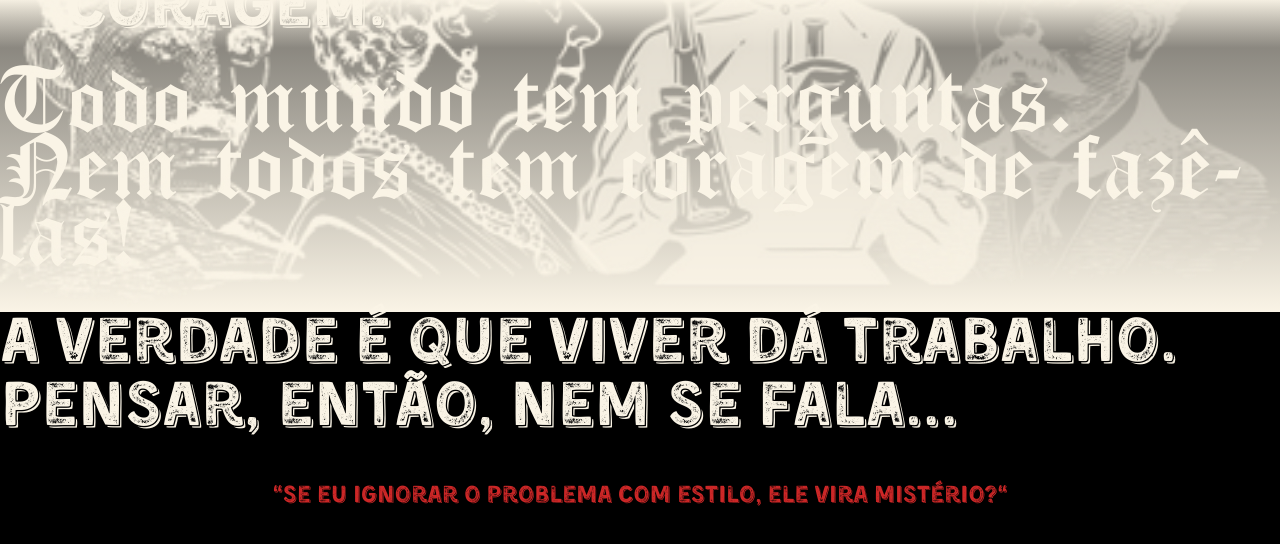
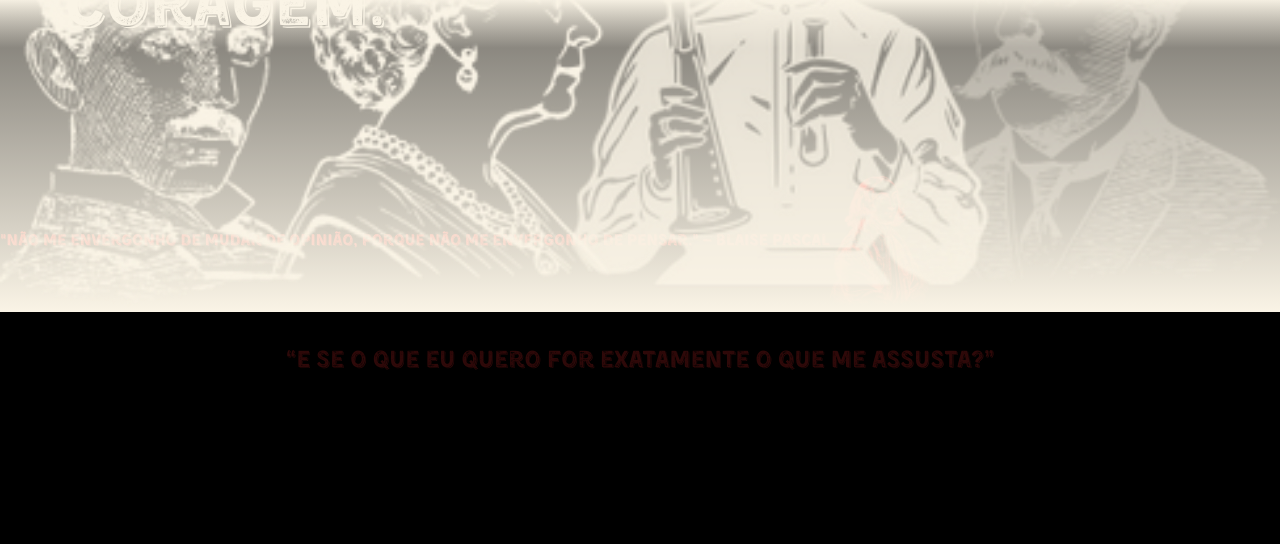
Before and after one commit to Patrikmagalhaes/frontend-conselhos, a React (Vite) app: page / in a window 1280 px wide. Shown: the part 722-1266 px from the top of the page. After the commit the page ends 1178 px from the top, so only its background shows below. Built offline with nearby package versions, Linux system fonts and the light colour scheme.

Commit message:
feat: create component QuotePascal

```diff
--- /dev/null
+++ b/src/components/QuotePascal/QuotePascal.style.ts
@@ -0,0 +1,10 @@
+import styled from "styled-components";
+
+export const DivQuote = styled.div`
+display: flex;
+align-items:center;
+padding-top:10%;
+`
+export const PQuote = styled.p`
+color: #ff3131;
+`
--- /dev/null
+++ b/src/components/QuotePascal/QuotePascal.tsx
@@ -0,0 +1,16 @@
+import { DivQuote, PQuote } from "./QuotePascal.style";
+import BlaiseImage from '../../assets/images/blaisepascal.png'
+
+export const QuotePascal = () => {
+  return (
+    <>
+      <DivQuote>
+        <PQuote>
+          "Não me envergonho de mudar de opinião, porque não me envergonho de
+          pensar." — Blaise Pascal
+        </PQuote>
+        <img style={{ width: "100px" }} src={BlaiseImage} alt="Blaise Pascal " />
+      </DivQuote>
+    </>
+  );
+};
--- a/src/components/QuoteSlider/QuoteSlider.tsx
+++ b/src/components/QuoteSlider/QuoteSlider.tsx
@@ -1,9 +1,6 @@
 // components/QuoteSlider.tsx
 import React, { useEffect, useState } from "react";
 import { Quote, Wrapper } from "./QuoteSlider.style";
-
-
-
 
 const quotes = [
   "“E se o que eu quero for exatamente o que me assusta?”",
@@ -25,8 +22,8 @@ export const QuoteSlider: React.FC = () => {
       setTimeout(() => {
         setIndex((prev) => (prev + 1) % quotes.length); // troca frase
         setVisible(true); // aparece nova
-      }, 1000); // tempo do fadeOut
-    }, 4000); // tempo total entre trocas
+      },2000); // tempo do fadeOut
+    }, 5000); // tempo total entre trocas
 
     return () => clearInterval(interval);
   }, []);
--- a/src/sections/Hero/Hero.tsx
+++ b/src/sections/Hero/Hero.tsx
@@ -16,6 +16,7 @@ import {
   Video,
 } from "./Hero.styles";
 import { QuoteSlider } from "../../components/QuoteSlider/QuoteSlider";
+import { QuotePascal } from "../../components/QuotePascal/QuotePascal";
 
 export const Hero = () => {
   return (
@@ -33,7 +34,8 @@ export const Hero = () => {
 
           <DivTextHero>
             <H2>
-              Dúvidas fazem parte<br />
+              Dúvidas fazem parte
+              <br />
               do caminho...
             </H2>
             <P>
@@ -53,10 +55,10 @@ export const Hero = () => {
           </ContainerBustos>
         </Content>
       </Banner>
-      <Gradient/>
-      <H2>Todo mundo tem perguntas. Nem todos tem coragem de fazê-las!</H2>
-      <P>A verdade é que viver dá trabalho. Pensar, então, nem se fala...</P>
-      <QuoteSlider/>
+      <Gradient />
+
+     <QuotePascal/>
+      <QuoteSlider />
     </>
   );
 };
--- /dev/null
+++ b/src/sections/Introduction/Introduction.tsx
@@ -0,0 +1,6 @@
+export const Introduction = () => {
+  return (<>
+
+
+  </>);
+};
```
Also changed, not shown: src/assets/images/blaisepascal.png (added), src/sections/Introduction/Introduction.Style.ts (added).
